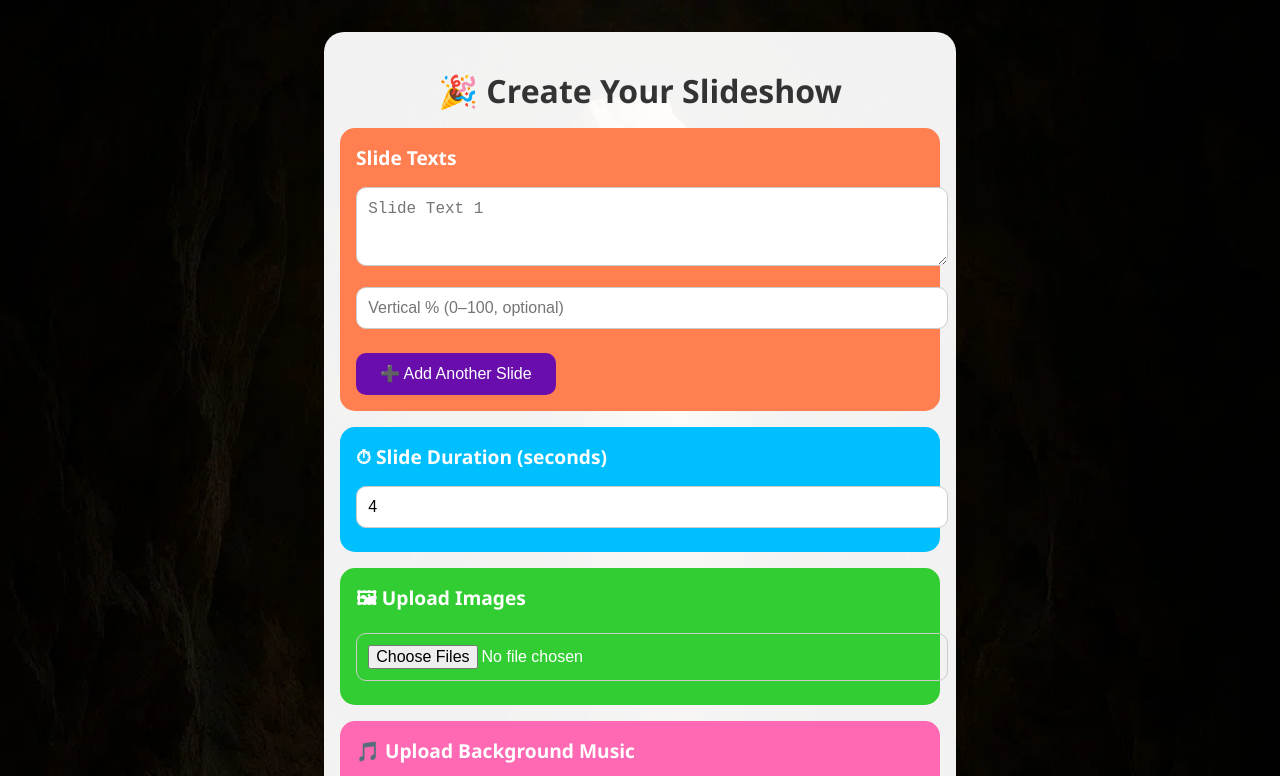
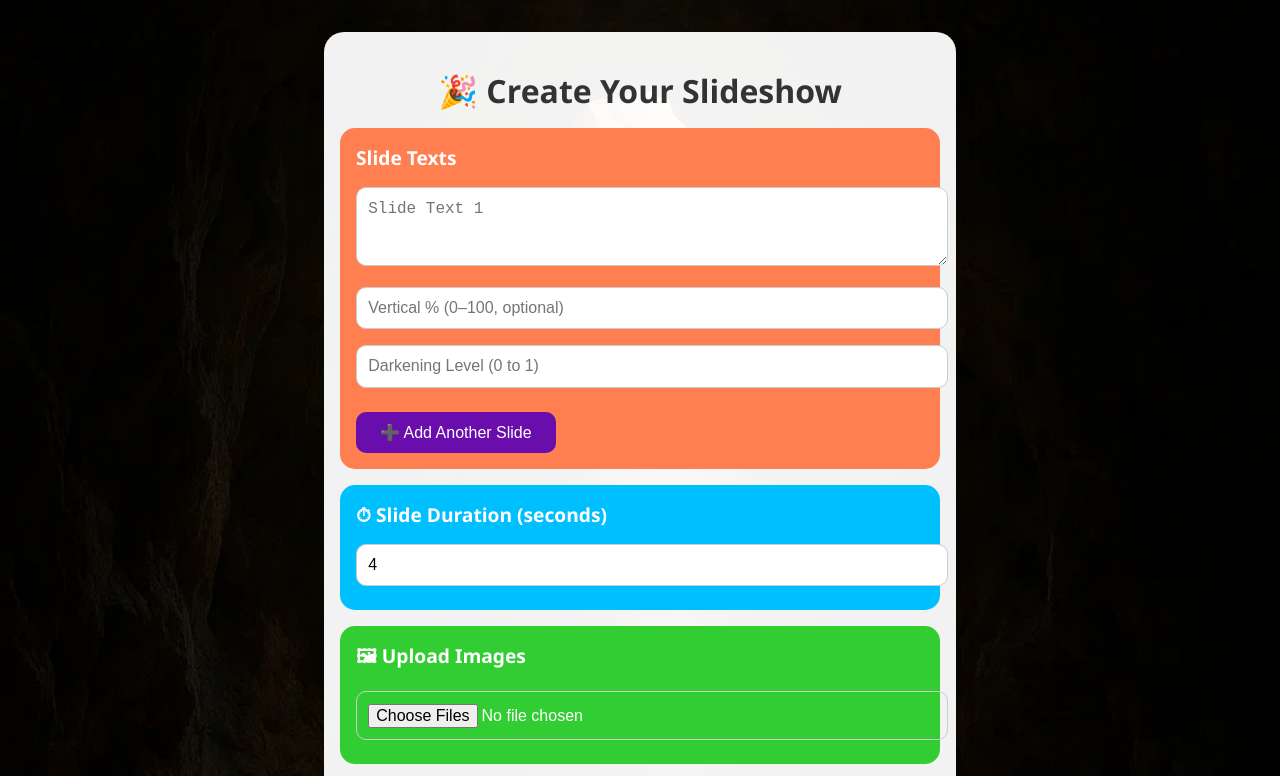
Before and after one commit to Jenadebashis/Slideshow-Generator, a React (Create React App) app in the folder frontend/: page / in a window 1280 px wide. Shown: the top 776 px of the page. Built offline with nearby package versions, Linux system fonts and the light colour scheme.

Commit message:
darkening also user can decide

```diff
--- a/frontend/src/App.js
+++ b/frontend/src/App.js
@@ -7,7 +7,7 @@ function App() {
   const [music, setMusic] = useState(null);
   const [duration, setDuration] = useState(4);
   const [loading, setLoading] = useState(false);
-  const [slides, setSlides] = useState([{ text: '', position: '' }]);
+  const [slides, setSlides] = useState([{ text: '', position: '', darkening: '' }]);
 
   const handleSlideChange = (index, field, value) => {
     const updated = [...slides];
@@ -22,7 +22,8 @@ function App() {
     const formData = new FormData();
     slides.forEach(slide => {
       formData.append('texts', slide.text);
-      formData.append('positions', slide.position); // May be blank
+      formData.append('positions', slide.position);
+      formData.append('darkening', slide.darkening); // May be blank
     });
     images.forEach(img => formData.append('images', img));
     if (music) formData.append('music', music);
@@ -72,9 +73,18 @@ function App() {
                 value={slide.position}
                 onChange={(e) => handleSlideChange(i, 'position', e.target.value)}
               />
+              <input
+                type="number"
+                step="0.1"
+                min="0"
+                max="1"
+                value={slide.darkening}
+                onChange={(e) => handleSlideChange(i, 'darkening', e.target.value)}
+                placeholder="Darkening Level (0 to 1)"
+              />
             </div>
           ))}
-          <button type="button" onClick={() => setSlides([...slides, { text: '', position: '' }])}>
+          <button type="button" onClick={() => setSlides([...slides, { text: '', position: '', darkening: '' }])}>
             ➕ Add Another Slide
           </button>
         </div>
```
Also changed, not shown: 2 other files (tests, documents, lock files or other folders).
